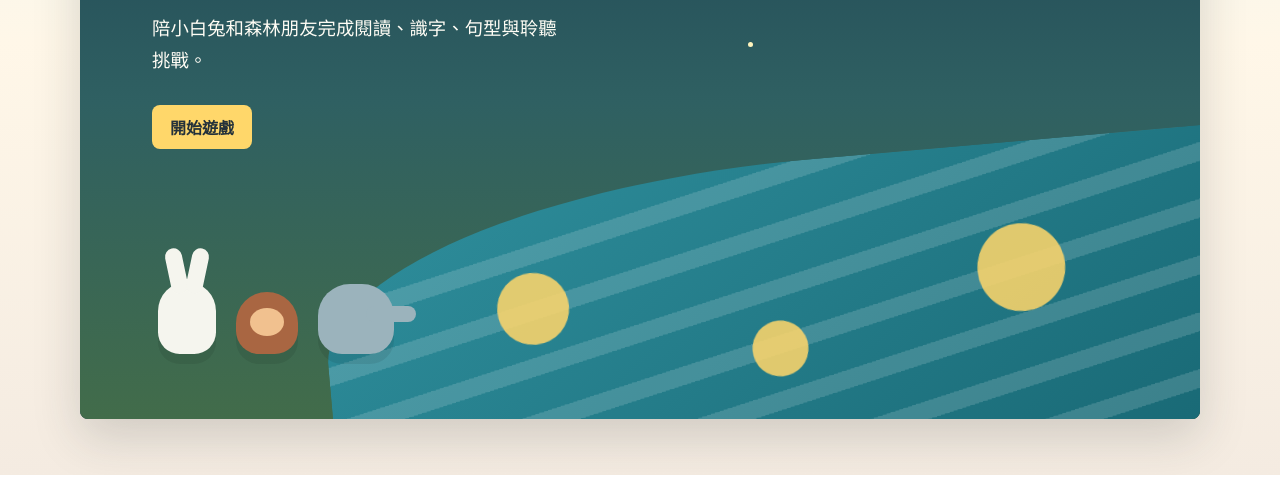
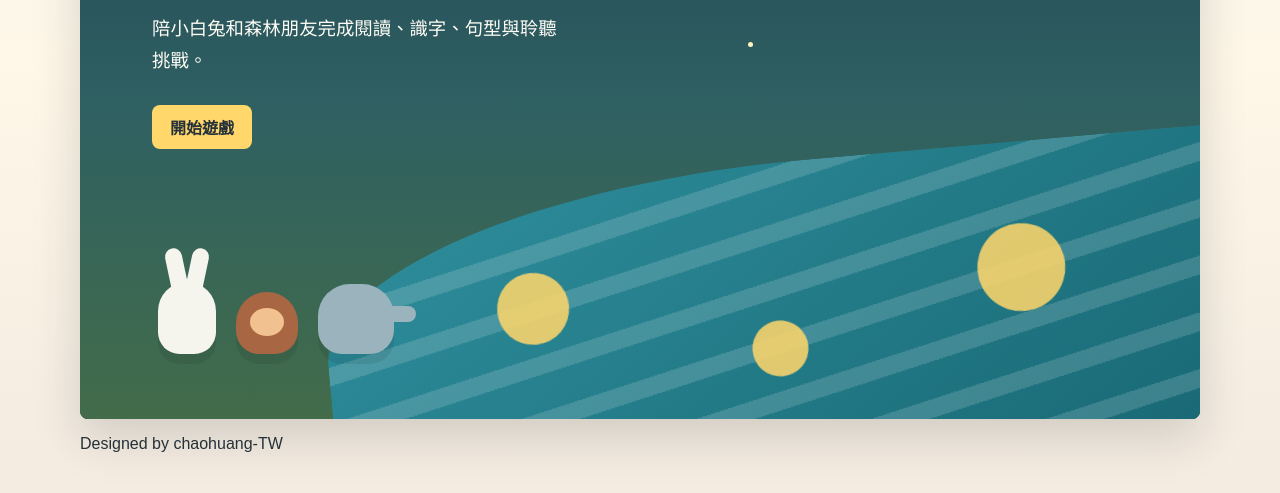
Before and after one commit to chaohuang-TW/g2-mandarin-moon-river, a plain HTML site: page index.html in a window 1280 px wide. Shown: the part 325-818 px from the top of the page. Drawn offline with Linux system fonts and the light colour scheme.

Commit message:
Update index.html

```diff
--- a/index.html
+++ b/index.html
@@ -69,6 +69,8 @@
         <div class="result-grid" id="result-grid"></div>
         <button class="primary" id="restart-button" type="button">再玩一次</button>
       </section>
+
+      <p class="site-credit">Designed by chaohuang-TW</p>
     </main>
 
     <script src="app.js"></script>
```
